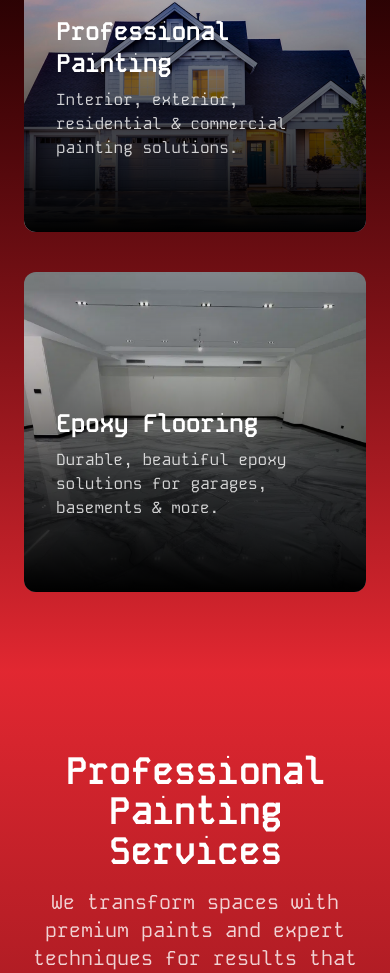
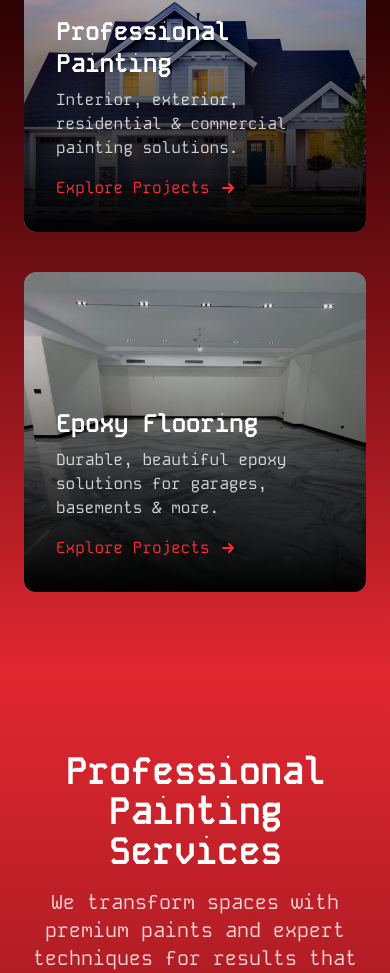
Before and after one commit to GauravBainz/studio-elitebrush-website, a Next.js app in the folder nextjs-elitebrush-website/: page / in a window 390 px wide. Shown: the part 2234-3207 px from the top of the page. Built offline with nearby package versions, Linux system fonts and the light colour scheme; a web font is replaced by a local one.

Commit message:
made explore projects viewable at all times on mobile

```diff
--- a/nextjs-elitebrush-website/src/app/page.tsx
+++ b/nextjs-elitebrush-website/src/app/page.tsx
@@ -271,11 +271,12 @@ export default function HomePage() {
         <div className="absolute inset-0 bg-gradient-to-t from-black via-black/50 to-transparent"></div>
 
         {/* Content */}
+        {/* Content */}
       <div className="absolute bottom-0 left-0 p-8 w-full transition-all duration-300 group-hover:pb-12">
         <h3 className="text-2xl font-bold text-white mb-2">Professional Painting</h3>
         <p className="text-white/80 mb-4">Interior, exterior, residential & commercial painting solutions.</p>
         <Link href="/paintings">
-            <span className="text-red-500 flex items-center opacity-0 -translate-y-4 transition-all duration-300 group-hover:opacity-100 group-hover:translate-y-0 cursor-pointer">
+          <span className="text-red-500 flex items-center md:opacity-0 md:-translate-y-4 transition-all duration-300 group-hover:opacity-100 group-hover:translate-y-0 cursor-pointer">
             Explore Projects
             <svg xmlns="http://www.w3.org/2000/svg" className="h-5 w-5 ml-2" viewBox="0 0 20 20" fill="currentColor">
               <path fillRule="evenodd" d="M10.293 5.293a1 1 0 011.414 0l4 4a1 1 0 010 1.414l-4 4a1 1 0 01-1.414-1.414L12.586 11H5a1 1 0 110-2h7.586l-2.293-2.293a1 1 0 010-1.414z" clipRule="evenodd" />
@@ -299,11 +300,12 @@ export default function HomePage() {
         <div className="absolute inset-0 bg-gradient-to-t from-black via-black/50 to-transparent"></div>
 
         {/* Content */}
+        {/* Content */}
       <div className="absolute bottom-0 left-0 p-8 w-full transition-all duration-300 group-hover:pb-12">
         <h3 className="text-2xl font-bold text-white mb-2">Epoxy Flooring</h3>
         <p className="text-white/80 mb-4">Durable, beautiful epoxy solutions for garages, basements & more.</p>
         <Link href="/epoxy">
-            <span className="text-red-500 flex items-center opacity-0 -translate-y-4 transition-all duration-300 group-hover:opacity-100 group-hover:translate-y-0 cursor-pointer">
+          <span className="text-red-500 flex items-center md:opacity-0 md:-translate-y-4 transition-all duration-300 group-hover:opacity-100 group-hover:translate-y-0 cursor-pointer">
             Explore Projects
             <svg xmlns="http://www.w3.org/2000/svg" className="h-5 w-5 ml-2" viewBox="0 0 20 20" fill="currentColor">
               <path fillRule="evenodd" d="M10.293 5.293a1 1 0 011.414 0l4 4a1 1 0 010 1.414l-4 4a1 1 0 01-1.414-1.414L12.586 11H5a1 1 0 110-2h7.586l-2.293-2.293a1 1 0 010-1.414z" clipRule="evenodd" />
```
Lines whose indentation alone changed are shown as unchanged.
